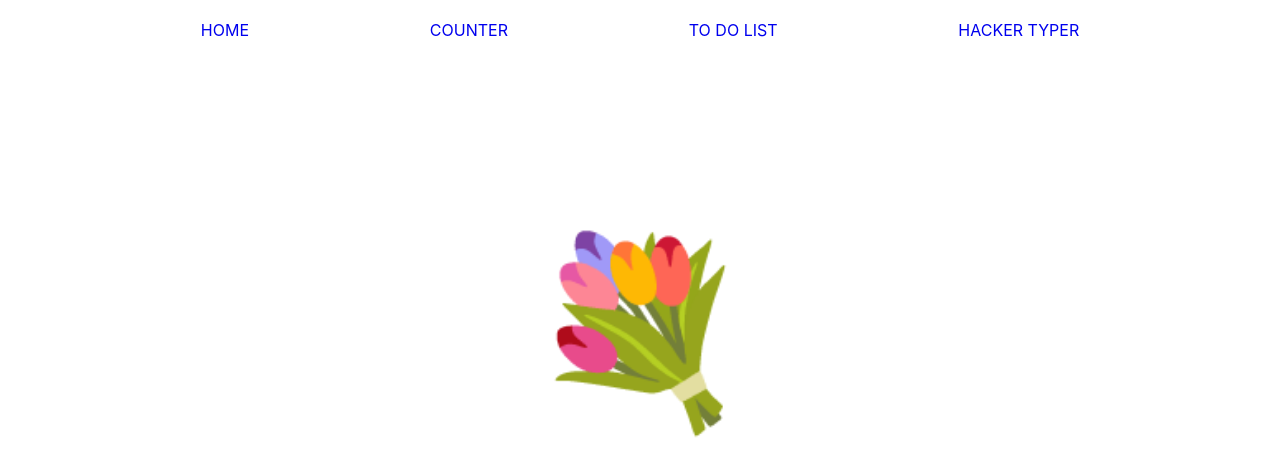
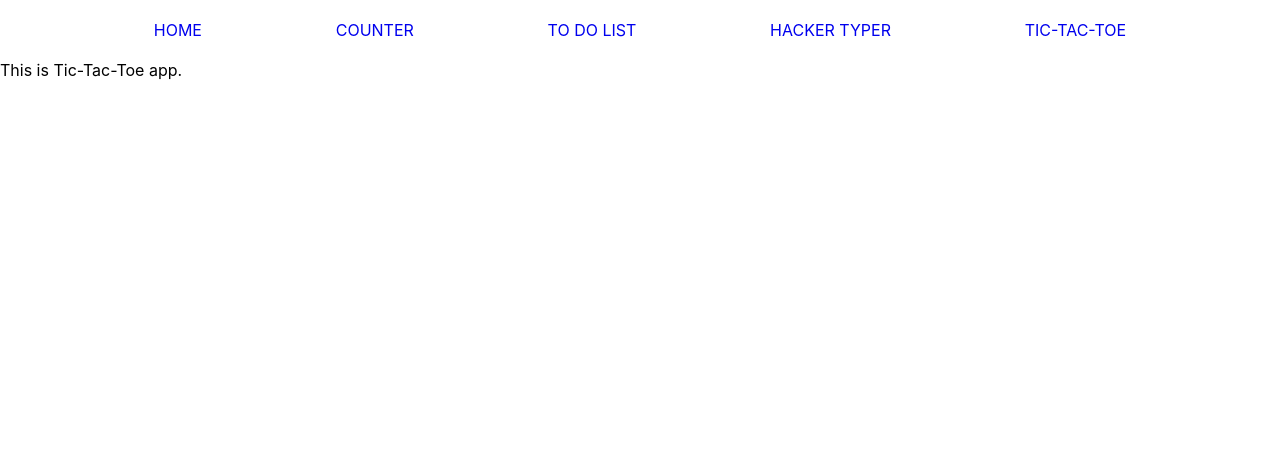
Before and after one commit to nicoleholubkova/React-apps, a React (Create React App) app: page /tic-tac-toe in a window 1280 px wide. Shown: the top 476 px of the page. Built offline with nearby package versions, Linux system fonts and the light colour scheme.

Commit message:
init commit

```diff
--- a/src/App.tsx
+++ b/src/App.tsx
@@ -3,6 +3,7 @@ import { Link, Route, BrowserRouter as Router, Switch } from "react-router-dom";
 import { MyStateComp } from "./counter/Root";
 
 import { HackerTyper } from "./hackertyper/HackerTyper";
+import { TicTacToeApp } from "./tic-tac-toe/TicTacToeApp";
 import { ToDoApp } from "./todo/ToDoApp";
 import { text } from "./hackertyper/Code";
 import styled from "styled-components";
@@ -43,6 +44,9 @@ export default function App() {
             <div>
               <Link to="/hackertyper">Hacker Typer</Link>
             </div>
+            <div>
+              <Link to="/tic-tac-toe">Tic-Tac-Toe</Link>
+            </div>
           </DivWrapper>
         </nav>
 
@@ -56,6 +60,9 @@ export default function App() {
           <Route path="/hackertyper">
             <HackerTyper code={text} />
           </Route>
+          <Route path="/tic-tac-toe">
+            <TicTacToeApp />
+          </Route>
           <Route path="/">
             <Paragraph>&#128144;</Paragraph>
           </Route>
--- /dev/null
+++ b/src/tic-tac-toe/TicTacToeApp.tsx
@@ -0,0 +1,7 @@
+import React from "react";
+
+export class TicTacToeApp extends React.Component {
+  render() {
+    return <div>This is Tic-Tac-Toe app.</div>;
+  }
+}
--- /dev/null
+++ b/src/tic-tac-toe/TicTacToeField.tsx
@@ -0,0 +1,3 @@
+import React from "react";
+
+export class TicTacToeField extends React.Component {}
--- /dev/null
+++ b/src/tic-tac-toe/TicTacToeHeader.tsx
@@ -0,0 +1,3 @@
+import React from "react";
+
+export class TicTacToeHeader extends React.Component {}
--- /dev/null
+++ b/src/tic-tac-toe/TicTacToeSquare.tsx
@@ -0,0 +1,3 @@
+import React from "react";
+
+export class TicTacToeSquare extends React.Component {}
```
